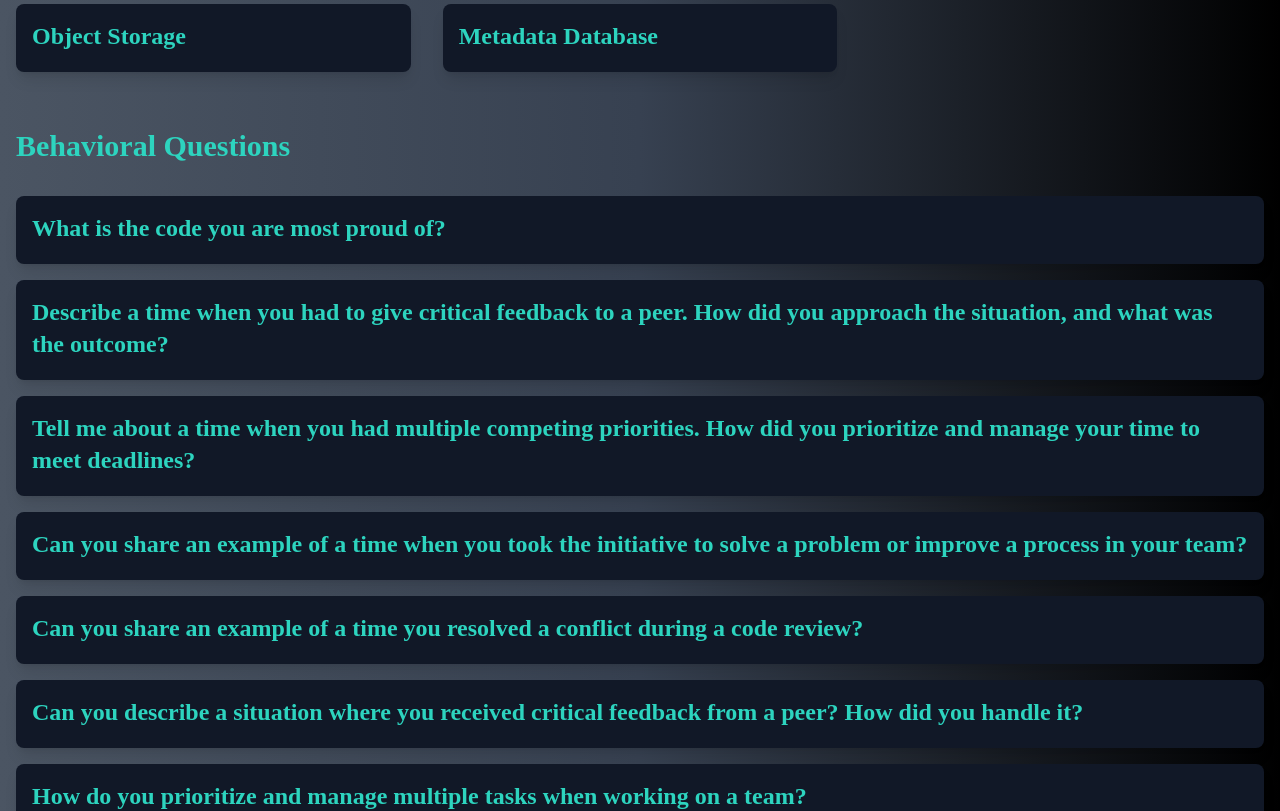
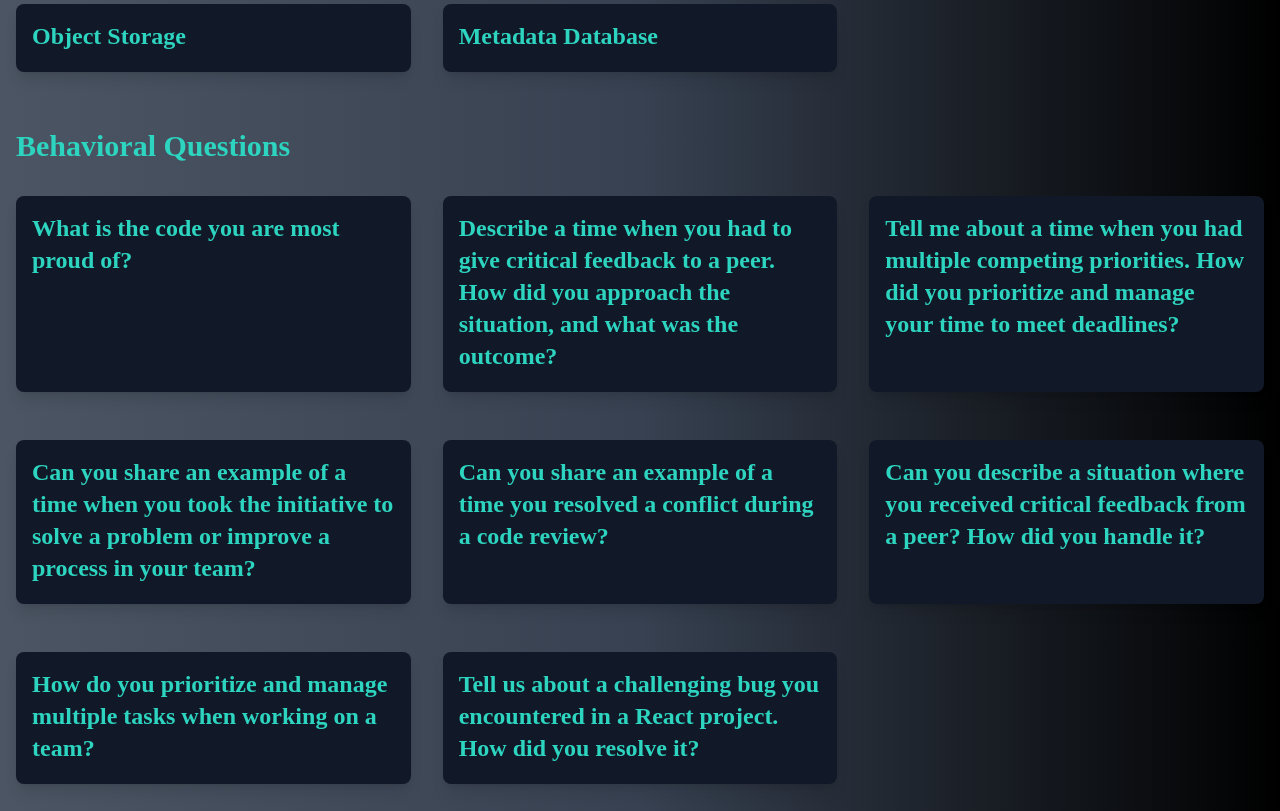
Before and after one commit to imrafay/hrb-profile, a React (Create React App) app: page /topics in a window 1280 px wide. Shown: the part 1640-2451 px from the top of the page. Built offline with nearby package versions, Linux system fonts and the light colour scheme; the HTML template or start-up script is replaced by a standard one.

Commit message:
Latest Update

```diff
--- a/src/components/blog/SiteMap.js
+++ b/src/components/blog/SiteMap.js
@@ -12,7 +12,7 @@ const SiteMap = ({ blogsData }) => {
 
     return (
         <aside className="col-span-1 bg-gray-900 p-6 rounded-lg shadow-lg h-[800px] overflow-y-auto custom-scrollbar">
-            <h2 className="text-2xl font-semibold text-teal-400 mb-4">Site Map</h2>
+            <h2 className="text-2xl font-semibold text-teal-400 mb-4">Topics</h2>
             <ul className="space-y-4">
                 {Object.keys(blogsData).map((cat) => (
                     <li key={cat}>
--- a/src/pages/BlogsPage.js
+++ b/src/pages/BlogsPage.js
@@ -9,9 +9,9 @@ const BlogsPage = () => {
 
     const categoriesPerPage = 5;
 
+    // Filter categories and blogs based on search query
     const filteredCategories = categories.filter((category) => {
         const categoryTitleMatches = blogsData[category].title.toLowerCase().includes(searchQuery.toLowerCase());
-
         const contentTitleMatches = blogsData[category].Content.some((x) =>
             x.title.toLowerCase().includes(searchQuery.toLowerCase())
         );
@@ -50,6 +50,12 @@ const BlogsPage = () => {
                 {/* Category List with Pagination */}
                 {currentCategories.map((category) => {
                     const isCategoryMatch = blogsData[category].title.toLowerCase().includes(searchQuery.toLowerCase());
+                    const filteredBlogs = blogsData[category].Content.filter((blog) =>
+                        blog.title.toLowerCase().includes(searchQuery.toLowerCase())
+                    );
+
+                    // Only render the category if it matches or if there are matching blogs
+                    if (!isCategoryMatch && filteredBlogs.length === 0) return null;
 
                     return (
                         <div key={category} className="mb-12">
@@ -59,32 +65,42 @@ const BlogsPage = () => {
                             >
                                 {blogsData[category].title}
                             </h2>
-                            <div
-                                className={
-                                    blogsData[category].type === "basic"
-                                        ? "grid grid-cols-1 md:grid-cols-2 lg:grid-cols-3 gap-8"
-                                        : "grid"
-                                }
-                            >
-                                {blogsData[category].Content.map((blog) => {
-                                    const isBlogTitleMatch = blog.title.toLowerCase().includes(searchQuery.toLowerCase());
 
-                                    return (
+                            {/* Show matching blogs only if the category doesn't match */}
+                            {!isCategoryMatch && (
+                                <div className="grid grid-cols-1 md:grid-cols-2 lg:grid-cols-3 gap-8">
+                                    {filteredBlogs.map((blog) => (
                                         <Link
                                             to={`/topics/${category}/${blog.id}`}
                                             key={blog.id}
                                             className="block p-4 bg-gray-900 shadow-lg rounded-lg hover:shadow-xl transform hover:scale-105 transition-transform duration-300 my-2"
                                         >
                                             <h3
-                                                className={`text-2xl font-semibold mb-1 ${isBlogTitleMatch && searchQuery !== "" ? "text-yellow-400" : "text-teal-400"
-                                                    }`}
+                                                className={`text-2xl font-semibold mb-1 text-yellow-400`}
                                             >
                                                 {blog.title}
                                             </h3>
                                         </Link>
-                                    );
-                                })}
-                            </div>
+                                    ))}
+                                </div>
+                            )}
+
+                            {/* Show all blogs if the category itself matches */}
+                            {isCategoryMatch && (
+                                <div className="grid grid-cols-1 md:grid-cols-2 lg:grid-cols-3 gap-8">
+                                    {blogsData[category].Content.map((blog) => (
+                                        <Link
+                                            to={`/topics/${category}/${blog.id}`}
+                                            key={blog.id}
+                                            className="block p-4 bg-gray-900 shadow-lg rounded-lg hover:shadow-xl transform hover:scale-105 transition-transform duration-300 my-2"
+                                        >
+                                            <h3 className="text-2xl font-semibold mb-1 text-teal-400">
+                                                {blog.title}
+                                            </h3>
+                                        </Link>
+                                    ))}
+                                </div>
+                            )}
                         </div>
                     );
                 })}
```
